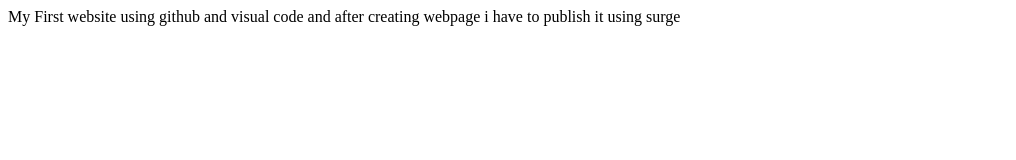
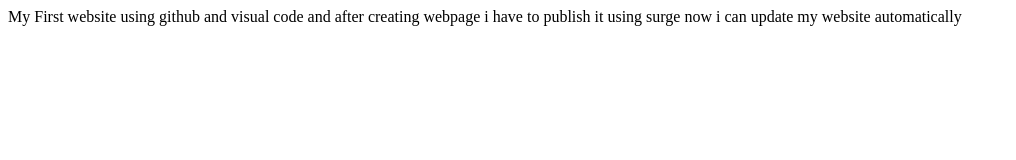
Before and after one commit to imtiaz051/bootcamp2020, a plain HTML site: page index.html in a window 1280 px wide. Shown: the whole page, without its empty margins (0-1016 px from the left). Drawn offline with Linux system fonts and the light colour scheme.

Commit message:
Update index.html

```diff
--- a/index.html
+++ b/index.html
@@ -8,6 +8,7 @@
 <body>
    <div>
        My First website using github and visual code and after creating webpage i have to publish it using surge
+       now i can update my website automatically
    </div>
 </body>
 </html>
```
